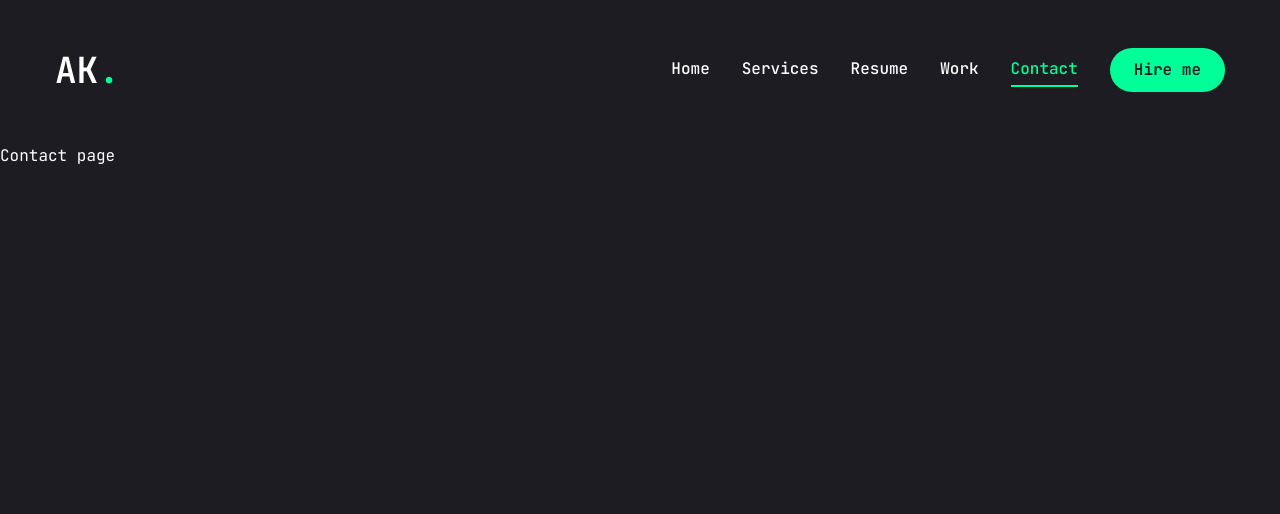
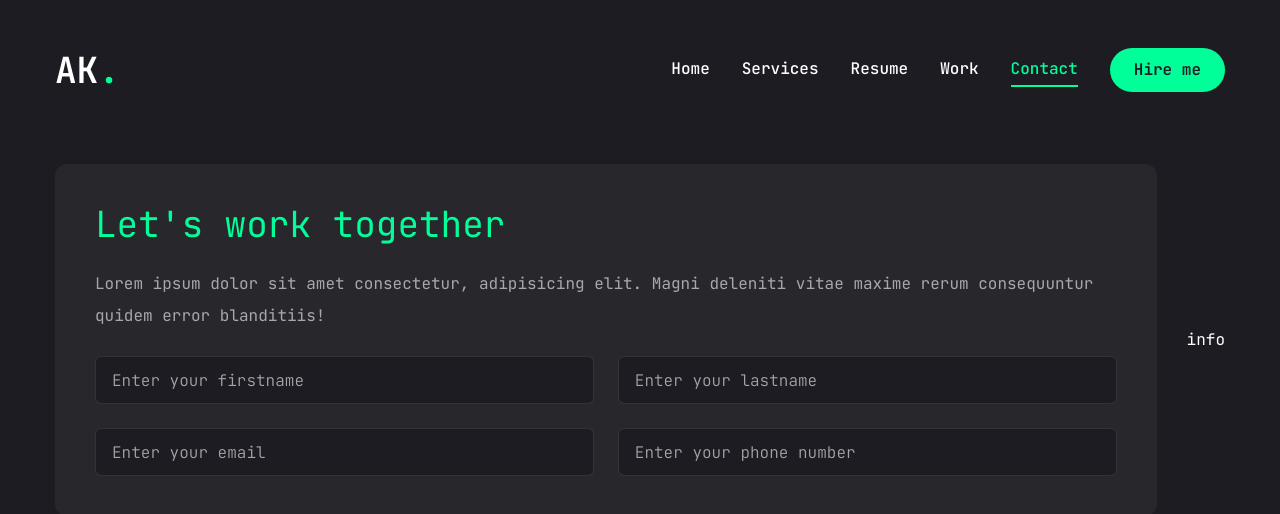
Before and after one commit to kodaliakhil/portfolio, a Next.js app: page /contact in a window 1280 px wide. Shown: the top 514 px of the page. Built offline with nearby package versions, Linux system fonts and the light colour scheme.

Commit message:
contact us section form

```diff
--- a/app/contact/page.jsx
+++ b/app/contact/page.jsx
@@ -1,5 +1,74 @@
+"use client";
+
+import { Button } from "@/components/ui/button";
+import { Input } from "@/components/ui/input";
+import {
+  Select,
+  SelectContent,
+  SelectGroup,
+  SelectItem,
+  SelectLabel,
+  SelectTrigger,
+  SelectValue,
+} from "@/components/ui/select";
+import { Textarea } from "@/components/ui/textarea";
+import { FaPhoneAlt, FaEnvelope, FaMapMarkerAlt } from "react-icons/fa";
+const info = [
+  {
+    icon: <FaPhoneAlt />,
+    title: "Phone",
+    content: "+91 8886468231",
+  },
+  {
+    icon: <FaEnvelope />,
+    title: "Email",
+    content: "kodaliakhil1999@gmail.com",
+  },
+  {
+    icon: <FaMapMarkerAlt />,
+    title: "Address",
+    content: "Beeramguda, Hyderabad, Telangana, India, 502032",
+  },
+];
+import { motion } from "framer-motion";
 const Contact = () => {
-  return <div>Contact page</div>;
+  return (
+    <motion.section
+      initial={{ opacity: 0 }}
+      animate={{
+        opacity: 1,
+        transition: { delay: 2.4, duration: 0.4, ease: "easeIn" },
+      }}
+      className="py-6"
+    >
+      <div className="container mx-auto">
+        <div className="flex flex-col xl:flex-row gap-[30px]">
+          {/* form */}
+          <div className="xl:h-[54%] order-2 xl:order-none">
+            <form className="flex flex-col gap-6 p-10 bg-[#27272c] rounded-xl">
+              <h3 className="text-4xl text-accent">Let&apos;s work together</h3>
+              <p className="text-white/60">
+                Lorem ipsum dolor sit amet consectetur, adipisicing elit. Magni
+                deleniti vitae maxime rerum consequuntur quidem error
+                blanditiis!
+              </p>
+              {/* input */}
+              <div className="grid grid-cols-1 md:grid-cols-2 gap-6">
+                <Input type="firstname" placeholder="Enter your firstname" />
+                <Input type="lastname" placeholder="Enter your lastname" />
+                <Input type="email" placeholder="Enter your email" />
+                <Input type="phone" placeholder="Enter your phone number" />
+              </div>
+            </form>
+          </div>
+          {/* info */}
+          <div className="flex-1 flex items-center xl:justify-end order-1 xl:order-none mb-8 xl:mb-0">
+            info
+          </div>
+        </div>
+      </div>
+    </motion.section>
+  );
 };
 
 export default Contact;
--- a/components/ui/input.jsx
+++ b/components/ui/input.jsx
@@ -1,19 +1,20 @@
-import * as React from "react"
+import * as React from "react";
 
-import { cn } from "@/lib/utils"
+import { cn } from "@/lib/utils";
 
 const Input = React.forwardRef(({ className, type, ...props }, ref) => {
   return (
-    (<input
+    <input
       type={type}
       className={cn(
-        "flex h-10 w-full rounded-md border border-slate-200 bg-white px-3 py-2 text-sm ring-offset-white file:border-0 file:bg-transparent file:text-sm file:font-medium placeholder:text-slate-500 focus-visible:outline-none focus-visible:ring-2 focus-visible:ring-slate-950 focus-visible:ring-offset-2 disabled:cursor-not-allowed disabled:opacity-50 dark:border-slate-800 dark:bg-slate-950 dark:ring-offset-slate-950 dark:placeholder:text-slate-400 dark:focus-visible:ring-slate-300",
+        "flex h-[48px] rounded-md border border-white/10 focus:border-accent font-light bg-primary px-4 py-5 text-base placeholder:text-white/60 outline-none",
         className
       )}
       ref={ref}
-      {...props} />)
+      {...props}
+    />
   );
-})
-Input.displayName = "Input"
+});
+Input.displayName = "Input";
 
-export { Input }
+export { Input };
```
